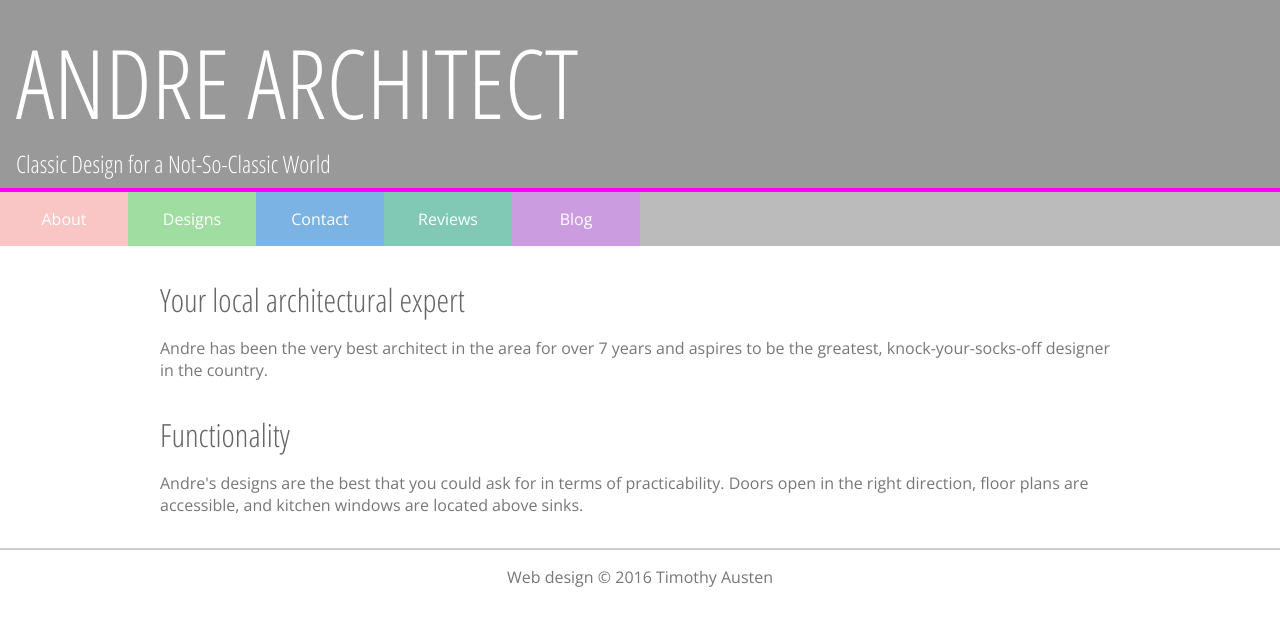
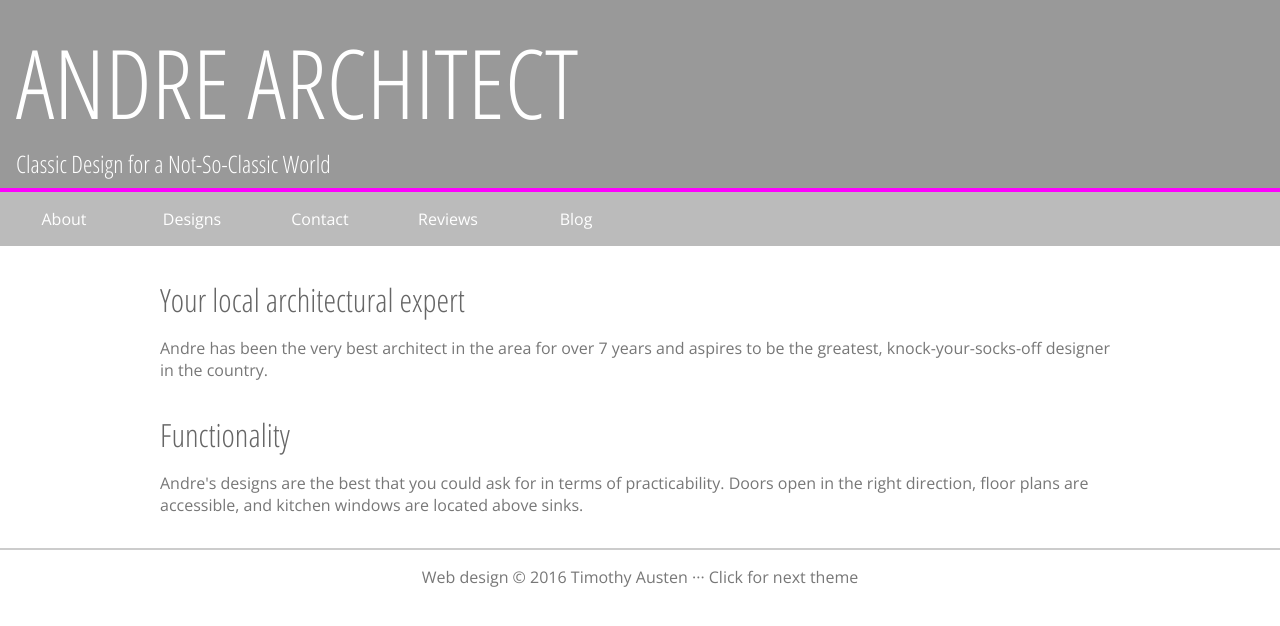
Before and after one commit to timothyausten/less-theme, a plain HTML site: page index.htm in a window 1280 px wide. Drawn offline with nearby package versions, Linux system fonts and the light colour scheme.

Commit message:
Added ability to cycle through color themes by clicking next.

```diff
--- a/index.htm
+++ b/index.htm
@@ -39,9 +39,10 @@
     </div>
 
     <div class="push"></div>
-    <div id="footer">Web design &copy; 2016 Timothy Austen</div>
+    <div id="footer">Web design &copy; 2016 Timothy Austen &middot;&middot;&middot; Click for next theme</div>
 
     <script src="//cdnjs.cloudflare.com/ajax/libs/less.js/2.6.1/less.min.js"></script>
+    <script src="less-themes.js"></script>
     <script src="main.js"></script>
 </body>
 </html>
--- /dev/null
+++ b/less-themes.js
@@ -0,0 +1,54 @@
+var themes = {};
+
+themes.grayaccented = {
+    '@headerbackground': '#999',
+    '@headeraccent': '#f0f',
+    '@footerbackground': '#fff',
+    '@footertext': '#777',
+    '@contentbackground': 'hsla(0, 100%, 50%, 0)',
+    '@footertopbordercolor': 'hsla(0, 0, 0, .2)',
+    '@contenttext': '#777',
+    '@contentheadertext': '#666',
+    '@sidebarbackground': '#bbb',
+    '@nav-list-item-a': '#bbb, #aaa, #999',
+    '@nav-list-item-b': '#aaa, #999, #777',
+    '@nav-list-item1': '@nav-list-item-a',
+    '@nav-list-item2': '@nav-list-item-a',
+    '@nav-list-item3': '@nav-list-item-a',
+    '@nav-list-item4': '@nav-list-item-a',
+    '@nav-list-item5': '@nav-list-item-a'
+};
+themes.grayaccentedmore = {
+    '@headerbackground': '#999',
+    '@headeraccent': '#f0f',
+    '@footerbackground': '#fff',
+    '@footertext': '#777',
+    '@contentbackground': 'hsla(0, 100%, 50%, 0)',
+    '@footertopbordercolor': 'hsla(0, 0, 0, .2)',
+    '@contenttext': '#777',
+    '@contentheadertext': '#666',
+    '@sidebarbackground': '#bbb',
+    '@nav-list-item-a': '#bbb, #aaa, #999',
+    '@nav-list-item-b': '#aaa, #999, #777',
+    '@nav-list-item1': '#fac5c5, #ff6a6a, #ff3434',
+    '@nav-list-item2': '#a0dda0, #55db55, #00b900',
+    '@nav-list-item3': '#7ab3e4, #2d8de0, #0065bc',
+    '@nav-list-item4': '#81c8b5, #43cca7, #00986f',
+    '@nav-list-item5': '#cb9de0, #c478e6, #a932de'
+};
+themes.saturated = {
+    '@headerbackground': '#a3c6e4',
+    '@headeraccent': '#fff500',
+    '@footerbackground': 'hsla(0, 0, 0, 0%)',
+    '@footertext': '#fff',
+    '@contentbackground': 'hsla(0, 100%, 74%, 100%)',
+    '@footertopbordercolor': 'hsla(100%, 100%, 100%, .5)',
+    '@contentheadertext': '#fff',
+    '@contenttext': '#fff',
+    '@sidebarbackground': '#fac5c5',
+    '@nav-list-item1': '#fac5c5, #ff6a6a, #ff3434',
+    '@nav-list-item2': '#a0dda0, #55db55, #00b900',
+    '@nav-list-item3': '#7ab3e4, #2d8de0, #0065bc',
+    '@nav-list-item4': '#81c8b5, #43cca7, #00986f',
+    '@nav-list-item5': '#cb9de0, #c478e6, #a932de'
+};
--- a/main.js
+++ b/main.js
@@ -1,3 +1,29 @@
 
-// Step 2: Set development mode to see errors
+
+var a, current, testclick, themesAsArray = {};
+
+// Set development mode to see errors
 less.env = 'development';
+
+
+// Make array out of themes object in order to cycle through themes.
+themesAsArray = Object.keys(themes).map(
+    function (key) {
+        return themes[key];
+    }
+);
+
+current = 0;
+
+function themeNext(increment) {
+    'use strict';
+    less.modifyVars(themesAsArray[increment + 1]);
+    current = increment === themesAsArray.length - 1 ? 0 : increment + 1;
+}
+
+function themeNextRolled() {
+    themeNext(current);
+}
+
+testclick = document.getElementById('footer');
+testclick.onclick = themeNextRolled;
--- a/theme.less
+++ b/theme.less
@@ -32,7 +32,7 @@
 
     @footerbackground: #fff;
     @footertext: #777;
-    @contentbackground:  hsla(0, 100%, 50%, 0);
+    @contentbackground: hsla(0, 100%, 50%, 0);
     @footertopbordercolor: hsla(0, 0, 0, .2);
     @contenttext: #777;
     @contentheadertext: #666;
@@ -54,14 +54,11 @@
 
     @footerbackground: #fff;
     @footertext: #777;
-    @contentbackground:  hsla(0, 100%, 50%, 0);
+    @contentbackground: hsla(0, 100%, 50%, 0);
     @footertopbordercolor: hsla(0, 0, 0, .2);
     @contenttext: #777;
     @contentheadertext: #666;
     @sidebarbackground: #bbb;
-
-    @nav-list-item-a: #bbb, #aaa, #999;
-    @nav-list-item-b: #aaa, #999, #777;
 
     @nav-list-item1: #fac5c5, #ff6a6a, #ff3434;
     @nav-list-item2: #a0dda0, #55db55, #00b900;
@@ -72,4 +69,4 @@
 
 // Choose theme
 
-.grayaccentedmore();
+.grayaccented();
```
